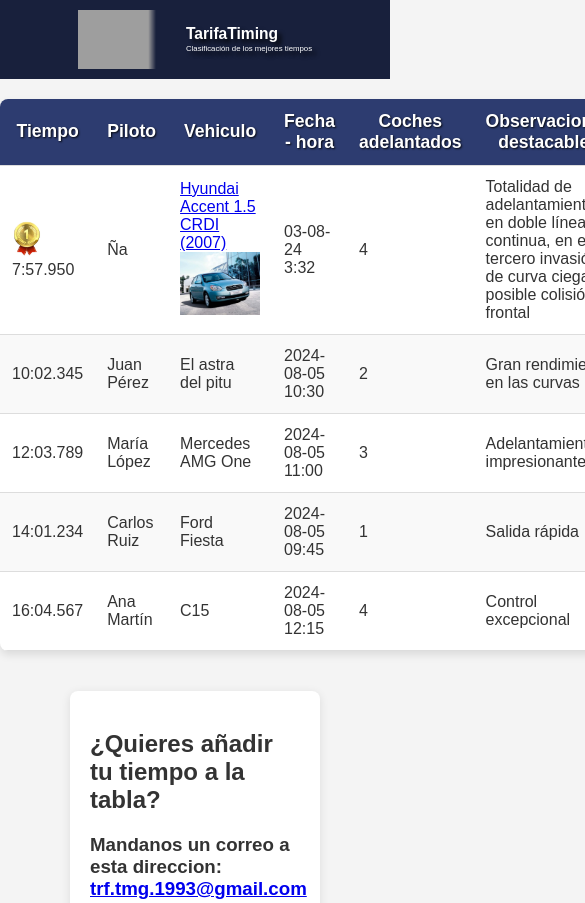
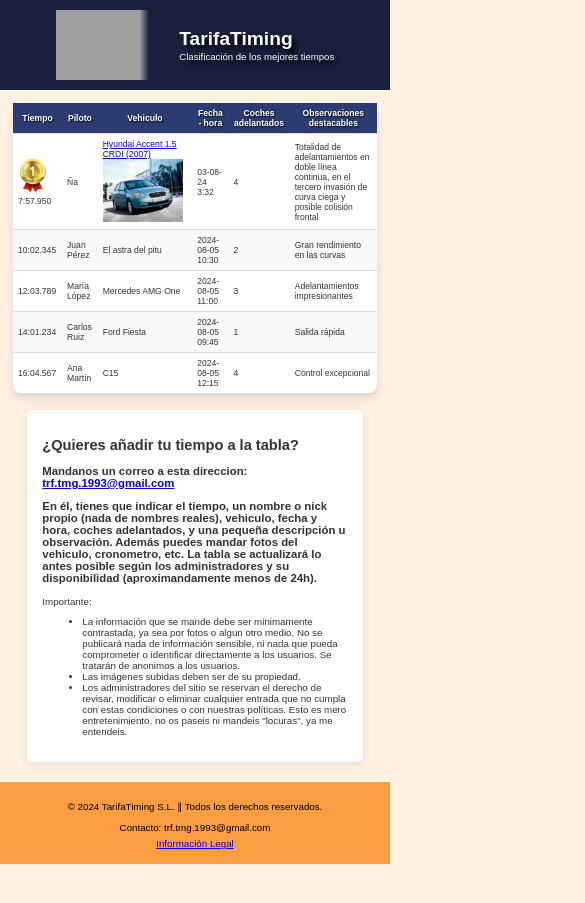
Before and after one commit to TarifaTiming/TarifaTiming, a plain HTML site: page index.html in a window 390 px wide. Shown: the top 903 px of the page, 585 px wide, since content can reach past the window. After the commit the page ends 864 px from the top, so only its background shows below. Drawn offline with Linux system fonts and the light colour scheme; grey boxes are pictures that could not be loaded.

Commit message:
Update styles.css

```diff
--- a/styles.css
+++ b/styles.css
@@ -2,7 +2,7 @@ body {
     font-family: Arial, sans-serif;
     margin: 0;
     padding: 0;
-    background-color: #f4f4f4;
+    background-color: #fff2e5;
     color: #333;
 }
 
@@ -12,9 +12,9 @@ header {
     color: rgb(255, 255, 255);
     padding: 10px;
     text-align: center;
-    font-size: 2vw;
+    font-size: 2.46vw;
     text-shadow: 4px 4px 4px #000000dc;
-    max-height: 20vw;
+    max-height: 21vw;
     overflow:  hidden;
     line-height: 0.4;
     background-color: #18203c; /* Color de fondo */
@@ -25,7 +25,7 @@ header {
 
   header img {
     margin-right: 30px;
-    width: 20vw;
+    width: 24vw;
     -webkit-mask-image: linear-gradient(to left, rgba(0,0,0,0) 0%, rgba(0,0,0,1) 10%);
     mask-image: linear-gradient(to left, rgba(0,0,0,0) 0%, rgba(0,0,0,1) 10%);
 }
@@ -35,15 +35,6 @@ header {
   }
 
 
-#formu{
-    margin: 10px auto;
-    padding: 10px;
-    background-color: #f38e2d;
-    border-radius: 5px;
-    box-shadow: 0 2px 4px rgba(0, 0, 0, 0.1);
-    display: flex;
-    justify-content: center;
-}
 
 /* Estilos del formulario */
 #aniadir{
@@ -52,30 +43,32 @@ header {
     margin: 40px 70px 50px 70px;
     background-color: #fff;
     border-radius: 8px;
-    box-shadow: 0 2px 10px rgba(0, 0, 0, 0.1);
+    box-shadow: 0px 5px 10px rgba(0, 0, 0, 0.12);
 }
 
 
 
-
-
-
+/* Contenedor para la tabla con desplazamiento automático */
+.table-container {
+    width: 100%;
+    overflow-x: auto;
+}
 
 /* Estilos de la tabla */
 table {
-    width: 90%;
-    margin: 20px auto;
+    margin: 20px 50px;
     border-collapse: collapse;
     background-color: #fff;
-    border-radius: 8px;
-    box-shadow: 0 4px 8px rgba(0, 0, 0, 0.1);
-    overflow: hidden;
+    border-radius: 10px;
+    box-shadow: 0px 5px 10px rgba(0, 0, 0, 0.12);
 }
 
 table thead {
     background-color: #2d3c70;
     color: white;
     text-shadow: 1px 1px 2px #000000dc;
+    border-radius: 10px;
+
 }
 
 table th, table td {
@@ -117,3 +110,28 @@ footer {
   .contact-info strong {
     font-weight: bold; /* Destacar en negrita */
   }
+
+
+  /* Respuesta en móvil */
+@media (max-width: 708px) {
+    body {
+        font-size: 2.5vw;
+    }
+
+    table {
+        margin: 13px;
+    }
+
+    #aniadir{
+        padding: 15px;
+        margin: 4vw 7vw 5vw 7vw;
+        background-color: #fff;
+        border-radius: 5px;
+        box-shadow: 0 2px 10px rgba(0, 0, 0, 0.1);
+    }
+
+    table th, table td {
+        padding: 5px;
+        font-size: 2.2vw;
+    }
+}
```
